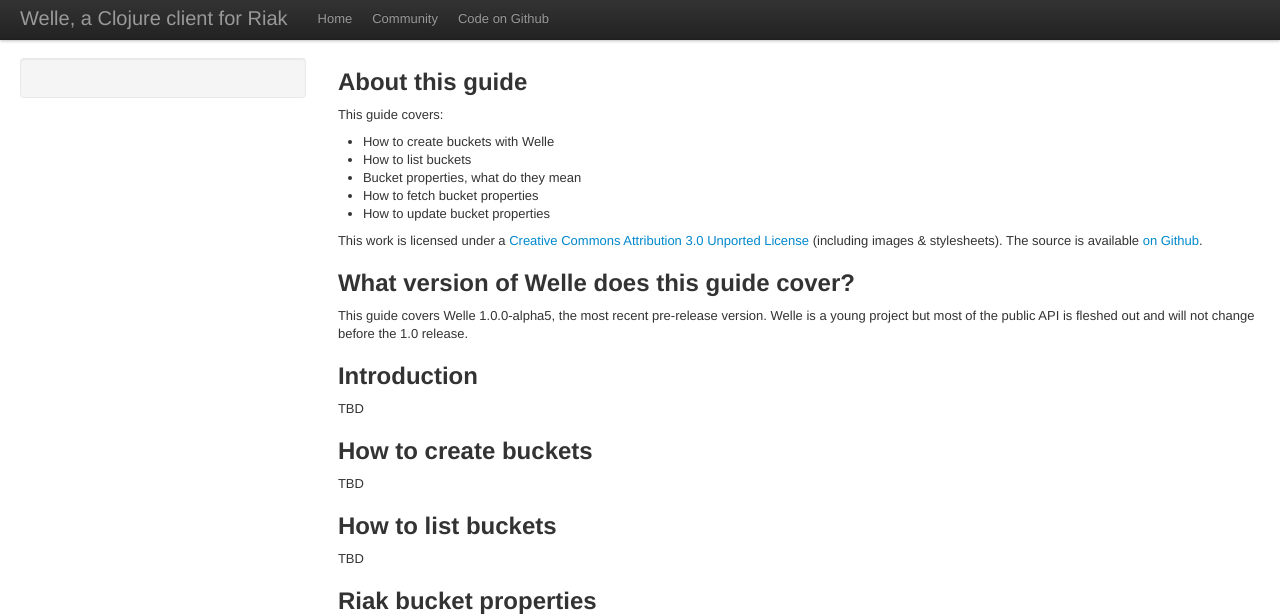
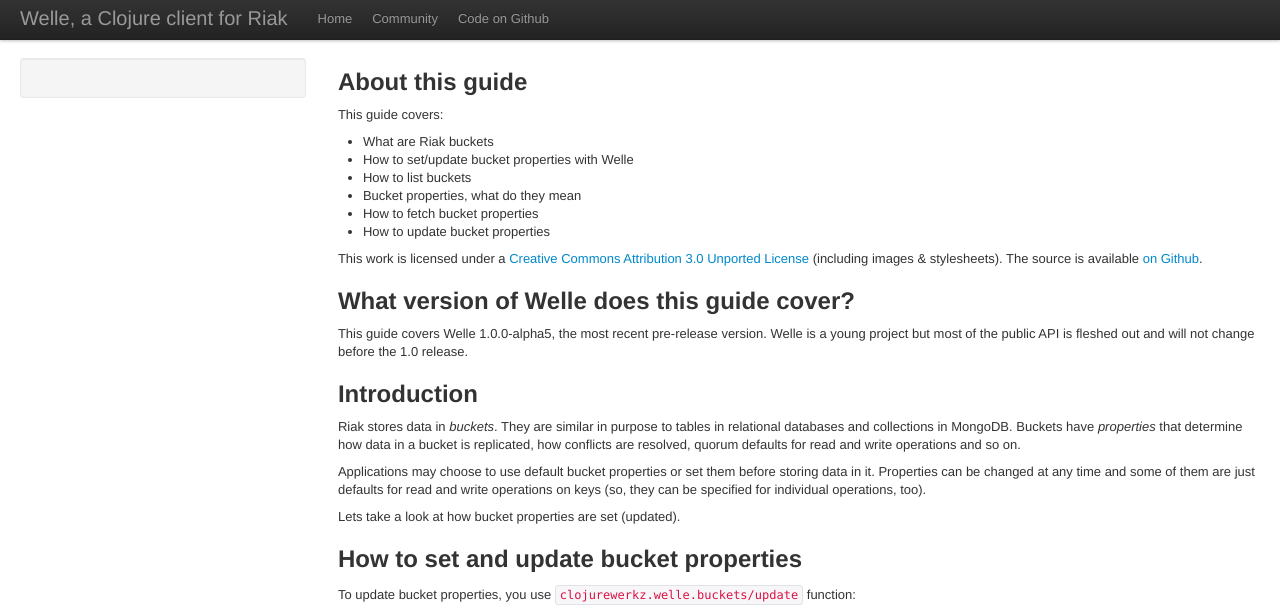
Before and after one commit to clojurewerkz/welle.docs, a Jekyll site: the page built from articles/buckets.md, in a window 1280 px wide and 1400 px high. Shown: the top 616 px of the window. Built offline with Jekyll 4.4.1, drawn with Linux system fonts in a browser that asks for light colours; some web fonts are replaced; some of the changed text lies outside the part shown; grey boxes are pictures that could not be loaded.

Commit message:
Buckets guide is mostly done

```diff
--- a/articles/buckets.md
+++ b/articles/buckets.md
@@ -7,7 +7,8 @@
 
 This guide covers:
 
- * How to create buckets with Welle
+ * What are Riak buckets
+ * How to set/update bucket properties with Welle
  * How to list buckets
  * Bucket properties, what do they mean
  * How to fetch bucket properties
@@ -24,32 +25,56 @@
 
 ## Introduction
 
-TBD
+Riak stores data in *buckets*. They are similar in purpose to tables in relational databases and collections in MongoDB. Buckets have *properties* that
+determine how data in a bucket is replicated, how conflicts are resolved, quorum defaults for read and write operations and so on.
+
+Applications may choose to use default bucket properties or set them before storing data in it. Properties can be changed at any time
+and some of them are just defaults for read and write operations on keys (so, they can be specified for individual operations, too).
+
+Lets take a look at how bucket properties are set (updated).
 
 
-## How to create buckets
+## How to set and update bucket properties
 
-TBD
+To update bucket properties, you use `clojurewerkz.welle.buckets/update` function:
+
+{% gist e3c12977d5d1d4a9a78d %}
+
+When invoked without any options (just bucket name), it will use all defaults. Bucket properties can be updated multiple times:
+
+{% gist e18783eef353b8995075 %}
+
+### Riak bucket properties
+
+Welle supports setting the following [bucket properties](http://wiki.basho.com/HTTP-Set-Bucket-Properties.html):
+
+ * `:last-write-wins` (true or false): whether to ignore object history (vector clock) when writing. Buckets that are used for caching often set this to true.
+ * `:allow-siblings` (true or false): whether to allow sibling objects to be created (concurrent updates)
+ * `:n-val`: the number of replicas for objects in this bucket
+ * `:r`, `:w`, `:dw`, `:rw`, `:pr`, `:pw` (integer or one of the `com.basho.riak.client.cap.Quora` values): default quorum values for operations on keys in the bucket
+ * `:basic-quorum`: should a read request return early in some failure cases? For example, when a quorum of nodes respond with "not found".
+ * `:enable-for-search` (true or false): whether Riak Search is enabled for the bucket
+ * `:backend`: when using [riak_kv_multi_backend](http://wiki.basho.com/Storage-Backends.html), which named backend to use for the bucket
+ * `:not-found-ok`: should a vnode returning notfound for a key increment the r tally? Use false for higher consistency, true for higher availability.
+ * `:small-vclock`, `:big-vclock`, `:young-vclock`, `:old-vclock`: used for vector clock pruning (to [control vector clock growth](http://wiki.basho.com/HTTP-Get-Bucket-Properties.html))
+
+
+Note that some properties may depend on your Riak cluster configuration, transport used (HTTP vs Protocol Buffers) and Riak version.
 
 
 ## How to list buckets
 
-TBD
+Use `clojurewerkz.welle.buckets/update` function. It takes no arguments and returns a set of strings (bucket names in the cluster):
 
+{% gist ddb629aa25c9e1c873bd %}
 
-## Riak bucket properties
-
-TBD
 
 
 ## How to fetch bucket properties
 
-TBD
+Use `clojurewerkz.welle.buckets/fetch` function. It takes bucket name as the only argument and returns bucket properties as a Clojure map:
 
-
-## How to update bucket properties
-
-TBD
+{% gist 952d92a181e849a53096 %}
 
 
 
```
Also changed, not shown: articles/getting_started.md (+2 -2 lines).
